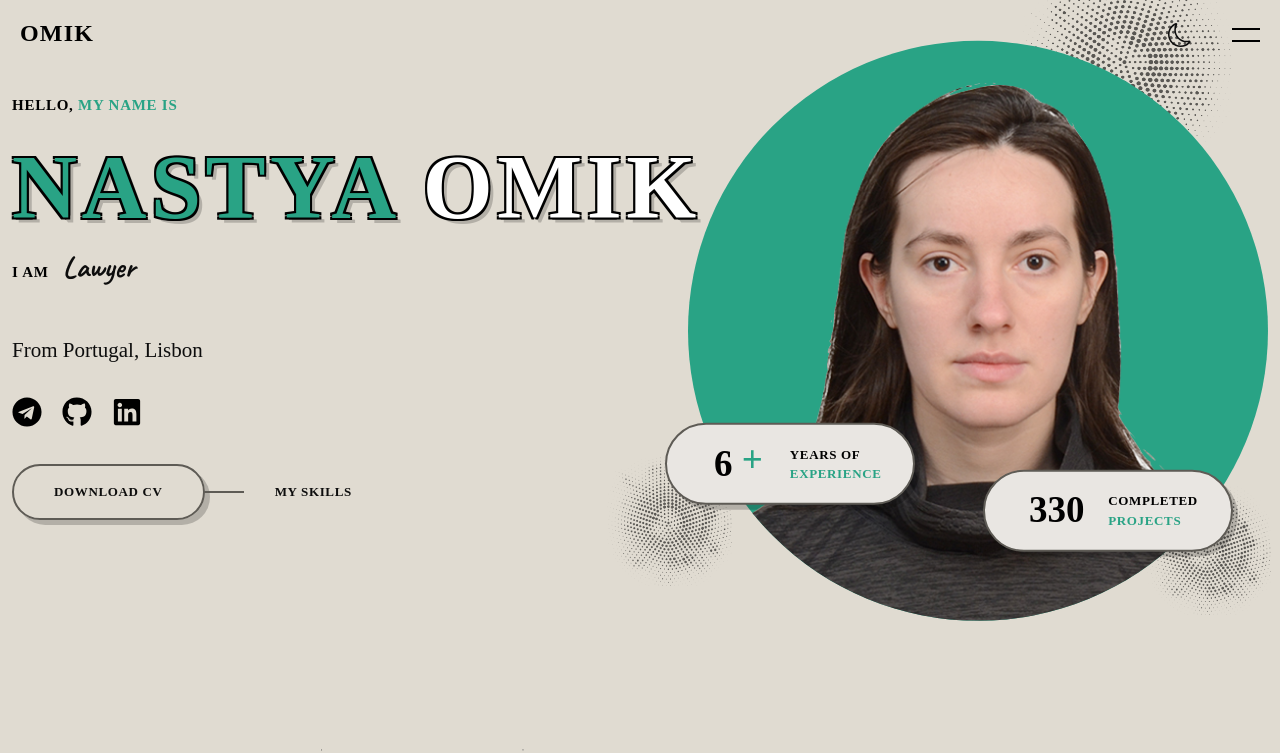
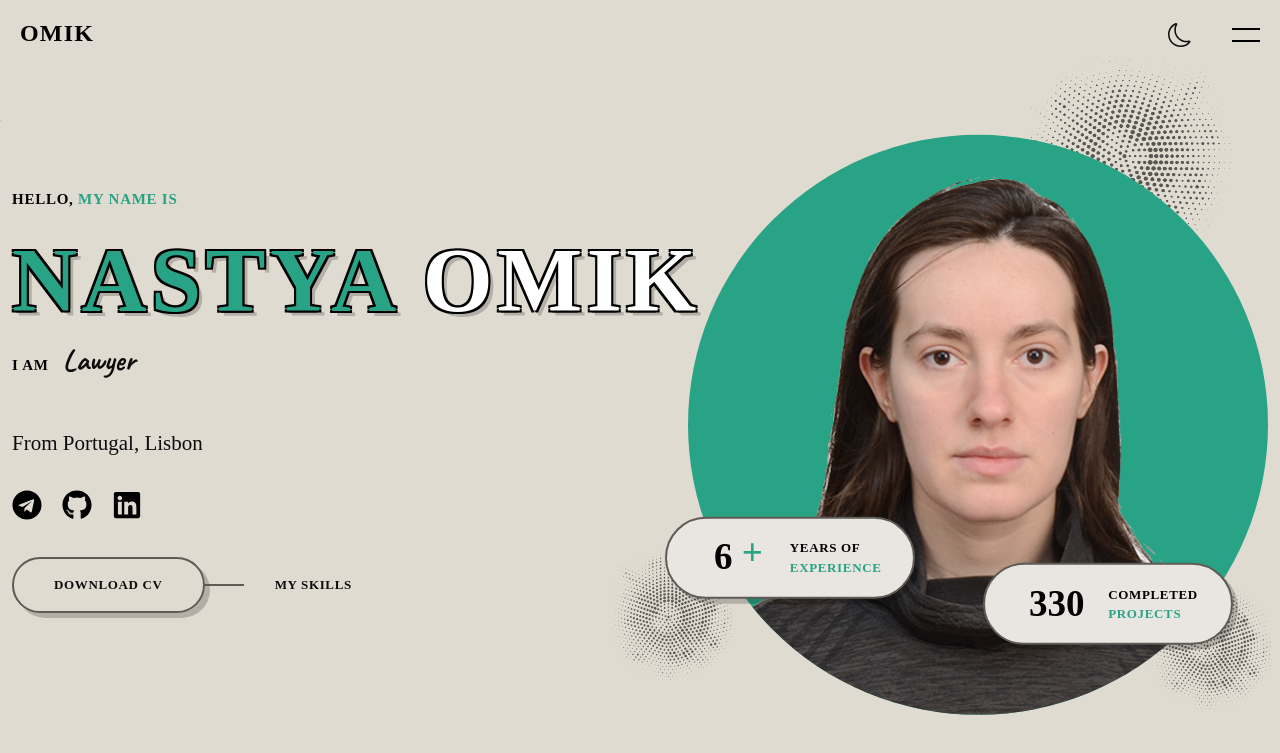
Before and after one commit to permikov/permikov.github.io, a React (Create React App) app: page /#home in a window 1280 px wide. Shown: the top 753 px of the page. Built offline with nearby package versions, Linux system fonts and the light colour scheme.

Commit message:
Action for deco

```diff
--- a/src/App.css
+++ b/src/App.css
@@ -195,6 +195,7 @@ img {
 
 .section {
     padding-bottom: 220px;
+    position: relative;
 }
 
 .section__title,
@@ -262,3 +263,13 @@ img {
     width: 140px;
     height: 140px;
 }
+
+.section__deco {
+    position: absolute;
+    top: 50%;
+    transform: translateY(-50%);
+    width: 2px;
+    height: 70%;
+    background-color: var(--border-colorb);
+    z-index: 1;
+}
```
